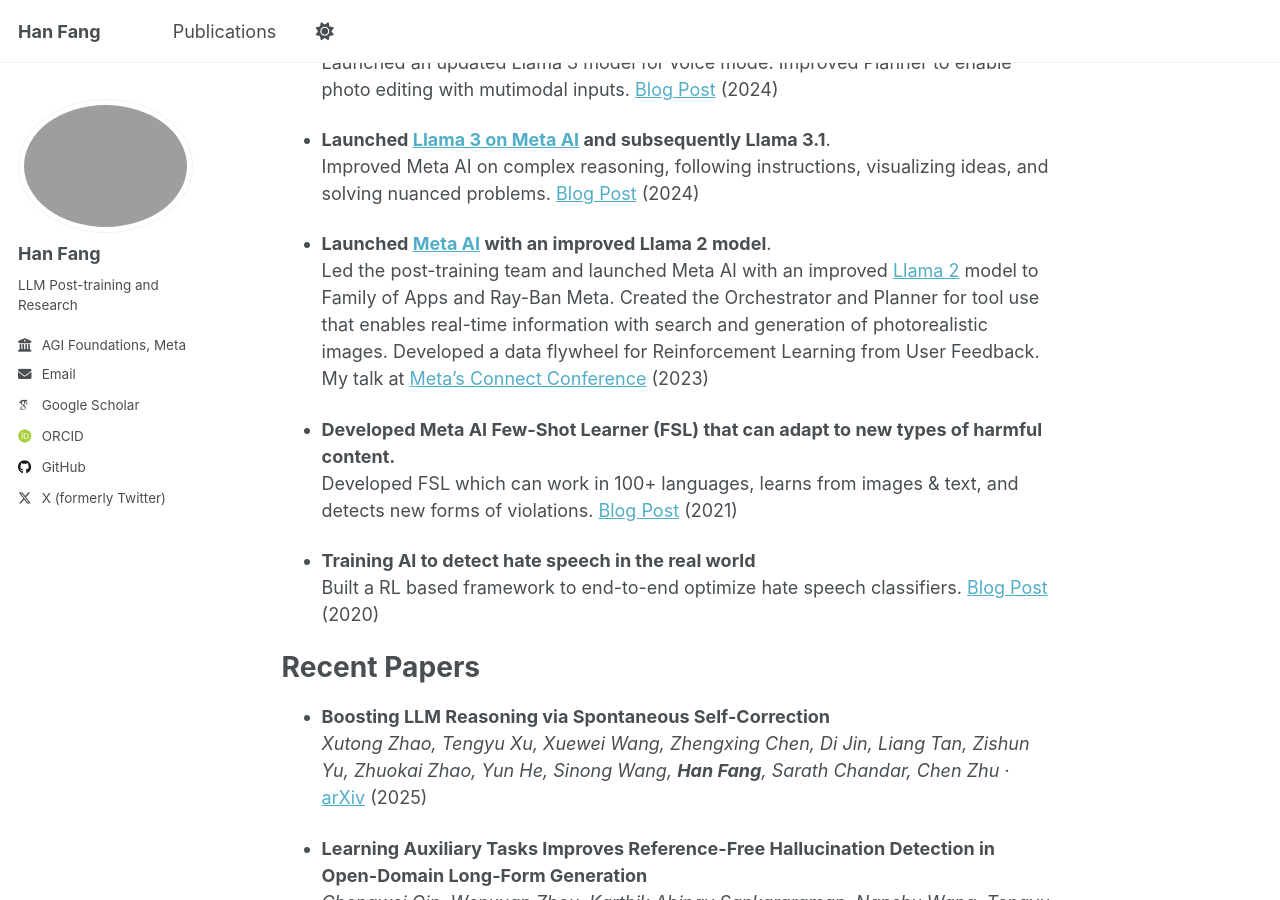
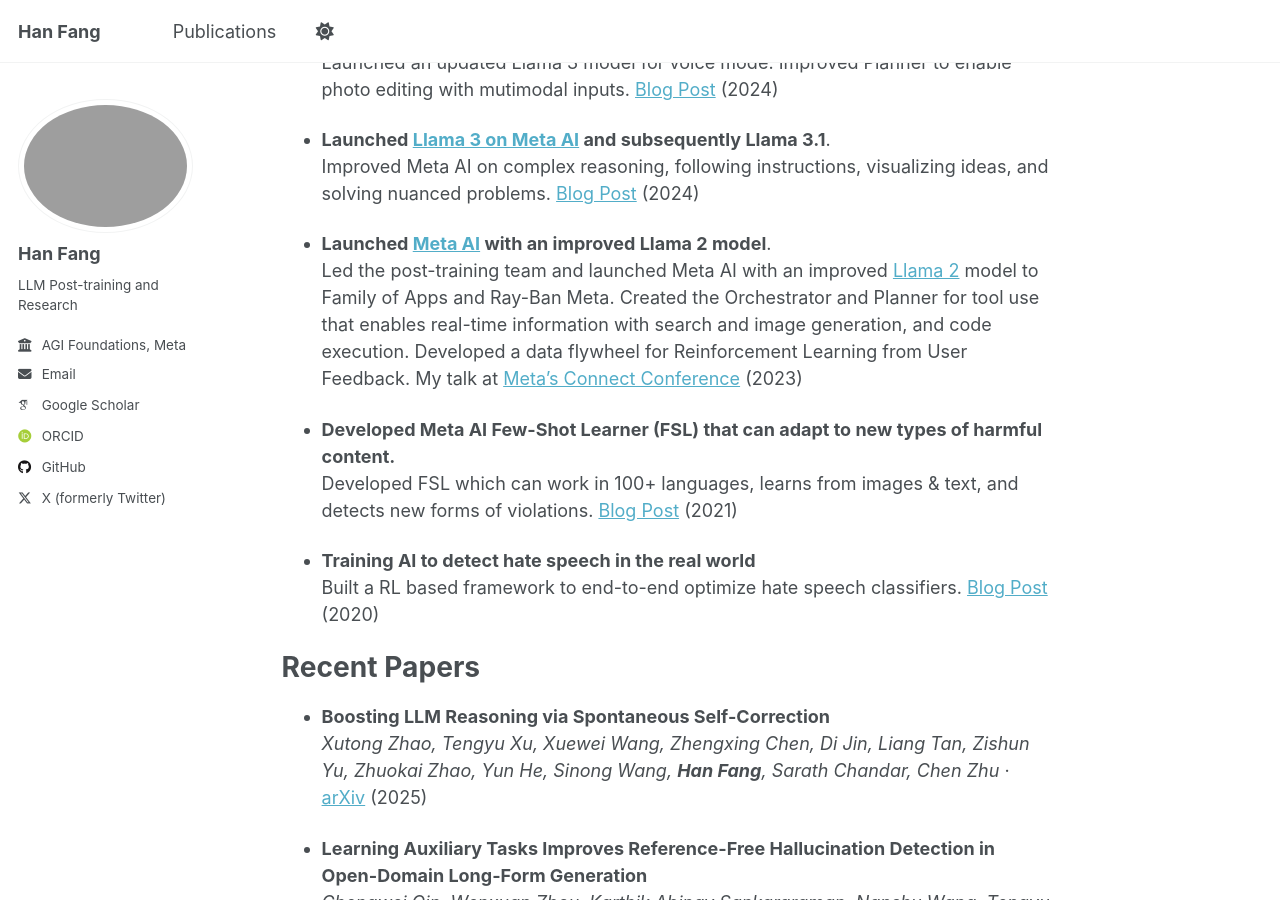
Before and after one commit to hanfang/hanfang.github.io, a Jekyll site: the page built from _pages/about.md, in a window 1280 px wide and 900 px high, scrolled down 616 px. Built offline with Jekyll 4.4.1, drawn with Linux system fonts in a browser that asks for light colours; some web fonts are replaced.

Commit message:
Update about.md

```diff
--- a/_pages/about.md
+++ b/_pages/about.md
@@ -27,7 +27,7 @@
   Improved Meta AI on complex reasoning, following instructions, visualizing ideas, and solving nuanced problems. [Blog Post](https://ai.meta.com/blog/meta-llama-3-1/) (2024)
 
 * **Launched [Meta AI](https://www.meta.ai/) with an improved Llama 2 model**.
-  Led the post-training team and launched Meta AI with an improved [Llama 2](https://about.fb.com/news/2023/09/introducing-ai-powered-assistants-characters-and-creative-tools/) model to Family of Apps and Ray-Ban Meta. Created the Orchestrator and Planner for tool use that enables real-time information with search and generation of photorealistic images. Developed a data flywheel for Reinforcement Learning from User Feedback. My talk at [Meta's Connect Conference](https://developers.facebook.com/videos/2023/building-metas-next-generation-ai-product-experiences-with-llama/) (2023)
+  Led the post-training team and launched Meta AI with an improved [Llama 2](https://about.fb.com/news/2023/09/introducing-ai-powered-assistants-characters-and-creative-tools/) model to Family of Apps and Ray-Ban Meta. Created the Orchestrator and Planner for tool use that enables real-time information with search and image generation, and code execution. Developed a data flywheel for Reinforcement Learning from User Feedback. My talk at [Meta's Connect Conference](https://developers.facebook.com/videos/2023/building-metas-next-generation-ai-product-experiences-with-llama/) (2023)
 
 * **Developed Meta AI Few-Shot Learner (FSL) that can adapt to new types of harmful content.**
   Developed FSL which can work in 100+ languages, learns from images & text, and detects new forms of violations. [Blog Post](https://ai.meta.com/blog/harmful-content-can-evolve-quickly-our-new-ai-system-adapts-to-tackle-it/) (2021)
```
